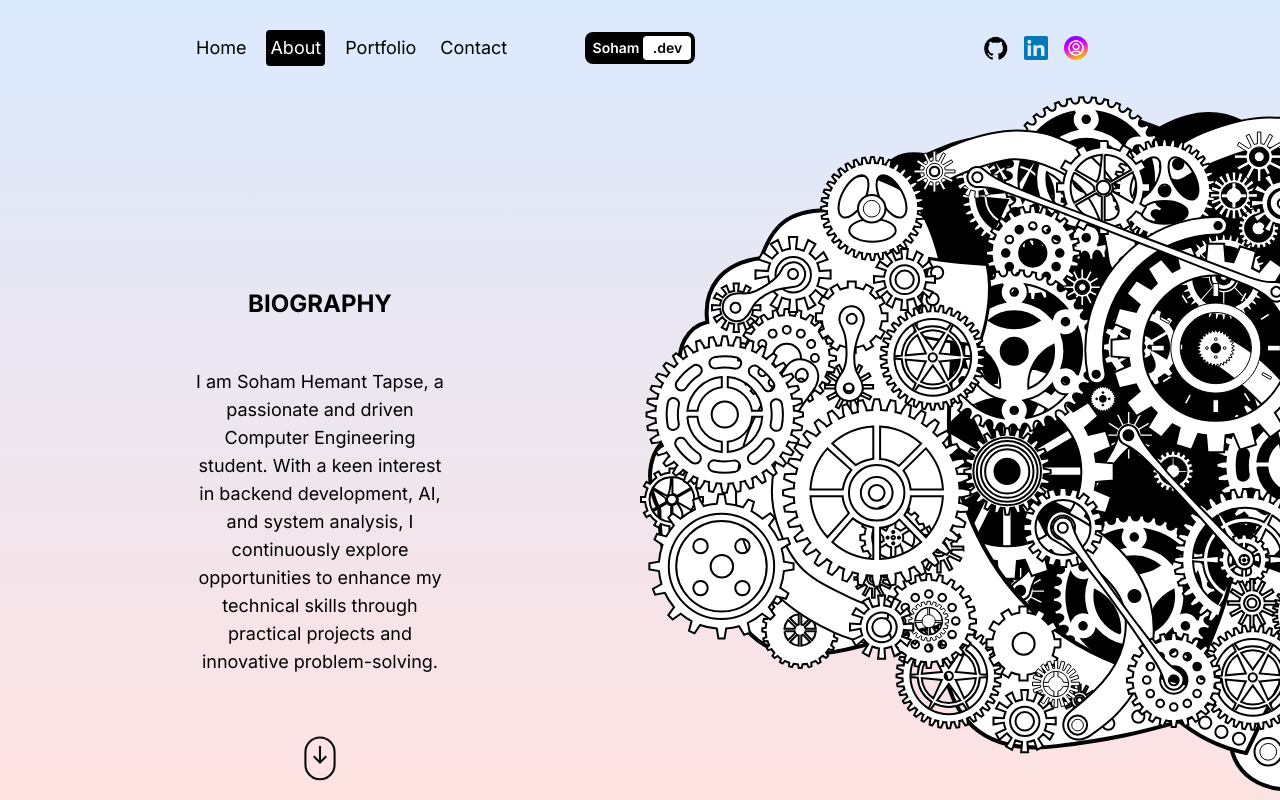
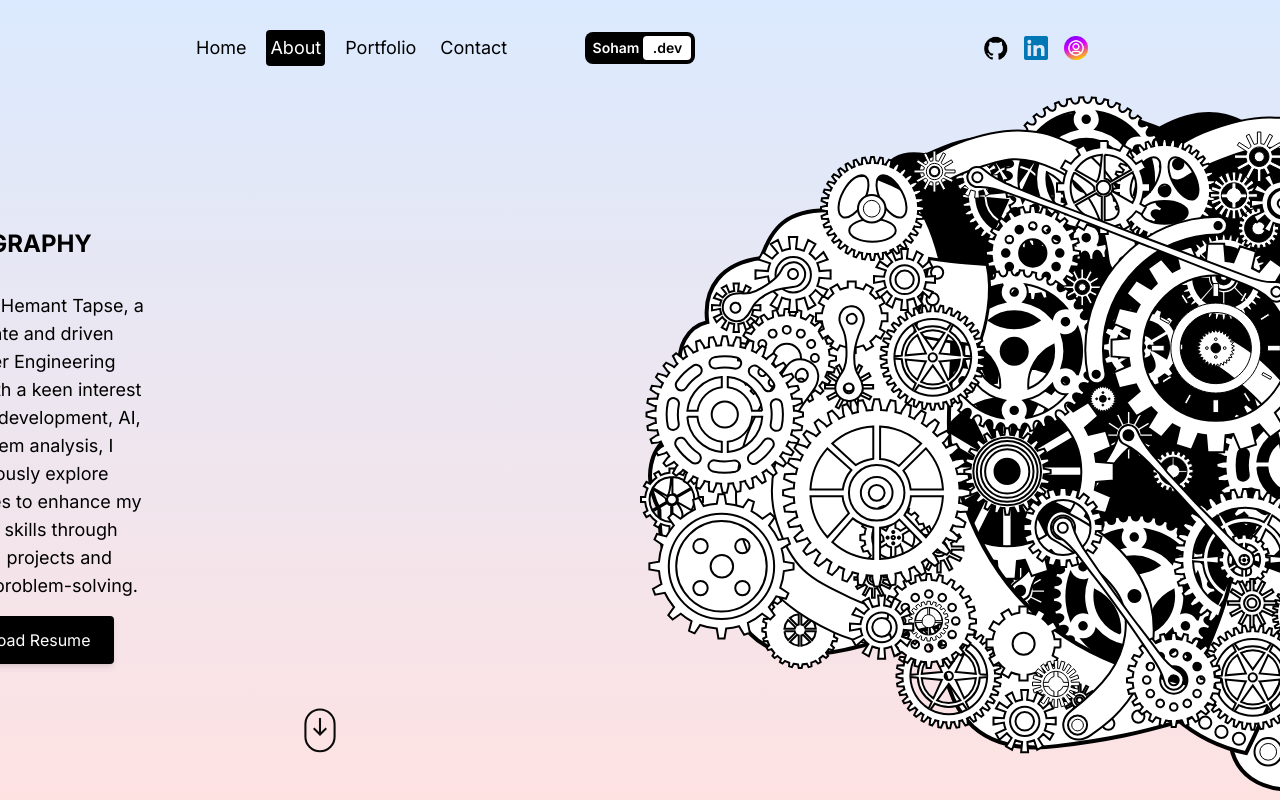
Before and after one commit to sohamtapse/sohamtapse-Portfolio, a Next.js app: page /about in a window 1280 px wide. Built offline with nearby package versions, Linux system fonts and the light colour scheme.

Commit message:
some changes in about page

```diff
--- a/src/app/about/page.jsx
+++ b/src/app/about/page.jsx
@@ -27,16 +27,36 @@ const AboutPage = () => {
         {/* TEXT CONTAINER */}
         <div className="p-4 sm:p-8 md:p-12 lg:p-20 xl:p-48 flex flex-col gap-24 md:gap-28 lg:gap-40 xl:gap-44 lg:w-2/3 lg:pr-0 xl:w-1/2">
           {/* BIOGRAPHY CONTAINER */}
-          <div className="flex flex-col gap-12  justify-center items-center">
-            <h1 className="font-bold text-2xl">BIOGRAPHY</h1>
+          <div className="flex flex-col gap-8 lg:mt-[-60px] justify-center items-center">
+            <motion.h1
+              initial={{ x: 0 }}
+              animate={isSkillRefInView ? { x: "-300px" } : {}}
+              transition={{ delay: 0.2 }}
+              className="font-bold text-2xl"
+            >
+              BIOGRAPHY
+            </motion.h1>
             {/* BIOGRAPHY DESC */}
-            <p className="text-lg text-center">
-              I am Soham Hemant Tapse, a passionate and driven Computer
-              Engineering student. With a keen interest in backend development,
-              AI, and system analysis, I continuously explore opportunities to
-              enhance my technical skills through practical projects and
-              innovative problem-solving.
-            </p>
+            <motion.div
+              initial={{ x: 0 }}
+              animate={isSkillRefInView ? { x: "-300px" } : {}}
+              className="flex gap-4 flex-wrap items-center justify-center"
+            >
+              <p className="text-lg text-center">
+                I am Soham Hemant Tapse, a passionate and driven Computer
+                Engineering student. With a keen interest in backend
+                development, AI, and system analysis, I continuously explore
+                opportunities to enhance my technical skills through practical
+                projects and innovative problem-solving.
+              </p>
+              <a
+                href="/resume.pdf"
+                download
+                className="px-6 py-3 bg-black text-white hover:bg-white hover:text-black rounded shadow-md transition"
+              >
+                Download Resume
+              </a>
+            </motion.div>
 
             <motion.svg
               initial={{ opacity: 0.2, y: 0 }}
@@ -188,12 +208,13 @@ const AboutPage = () => {
               <div className="flex flex-col w-full px-1">
                 <h1 className="font-bold text-xl">Full Stack Intern</h1>
                 <p className="">
-                  Developed and maintained key features for the company website
-                  using React.js v18, Node.js v16, and Express.js v4, resulting
-                  in a 20% improvement in website performance Also work with
-                  clients and convert there Ideas into real products.
+                  Developed and maintained core features of the company website
+                  using React.js v18, Node.js v16, and Express.js v4, achieving
+                  a 20% improvement in website performance. Collaborated
+                  directly with clients to translate their ideas into
+                  functional, production-ready solutions.
                 </p>
-                <h1 className="font-bold text-xl">AUG 2024 - MAR 2025</h1>
+                <h1 className="font-bold">AUG 2024 - MAR 2025</h1>
                 <h1 className="font-bold text-xl">Axia.ai</h1>
               </div>
             </motion.div>
```
Also changed, not shown: 1 other file (tests, documents, lock files or other folders).
